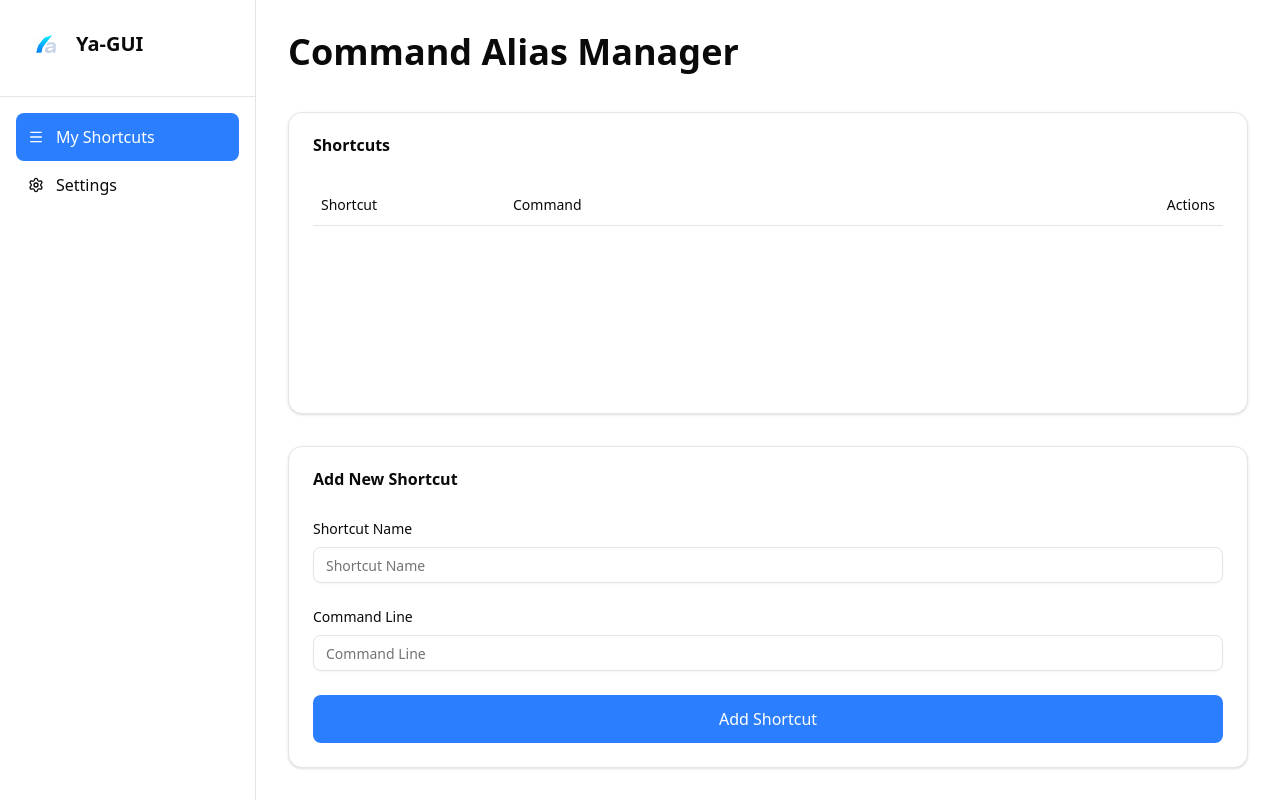
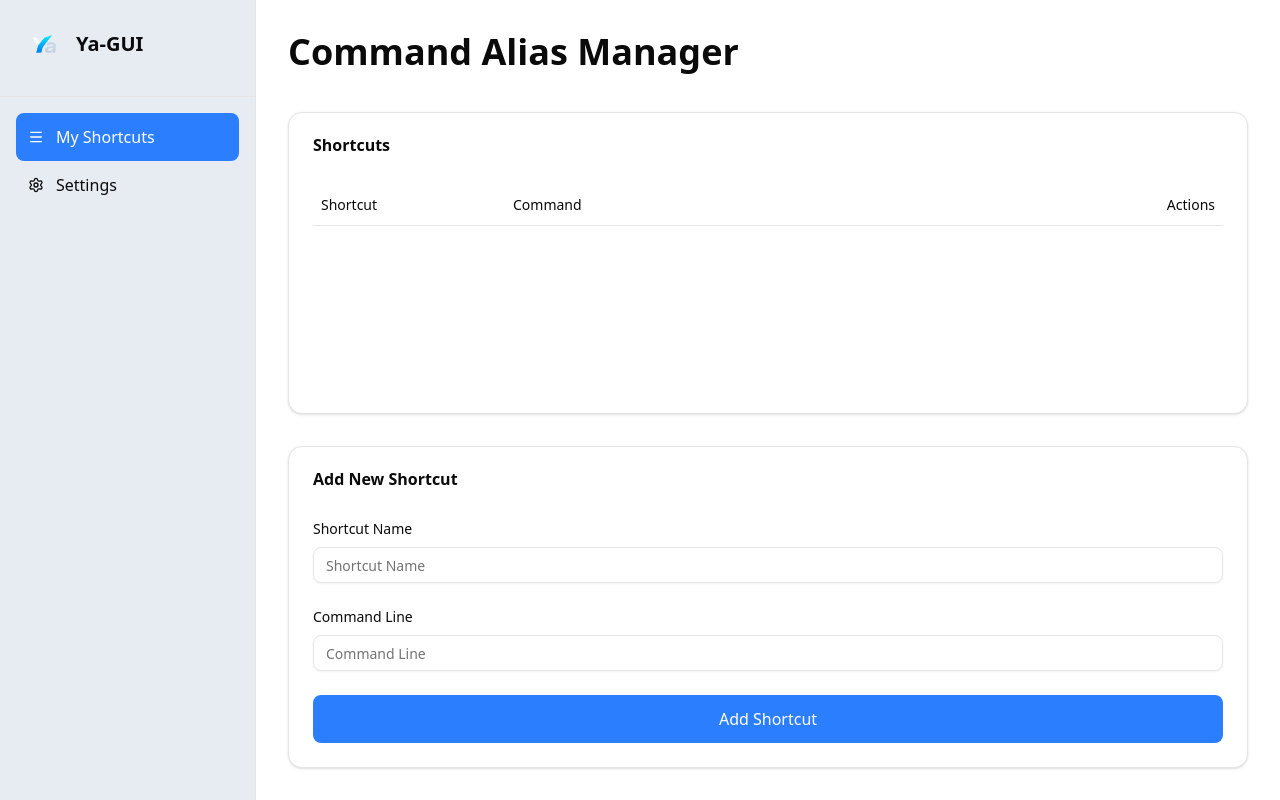
Before and after one commit to d3uceY/Ya-GUI, a React app in the folder frontend/: page / in a window 1280 px wide. Built offline with nearby package versions, Linux system fonts and the light colour scheme; the HTML template or start-up script is replaced by a standard one.

Commit message:
feat: add background color to Sidebar component

```diff
--- a/frontend/src/components/Sidebar.tsx
+++ b/frontend/src/components/Sidebar.tsx
@@ -12,7 +12,7 @@ export default function Sidebar() {
   ]
 
   return (
-    <aside className="w-64 border-r border-border">
+    <aside className="w-64 border-r border-border bg-[#E7ECF3]">
       <div className="flex flex-col h-full">
         {/* Logo Header */}
         <div className="border-b border-border p-6">
```
